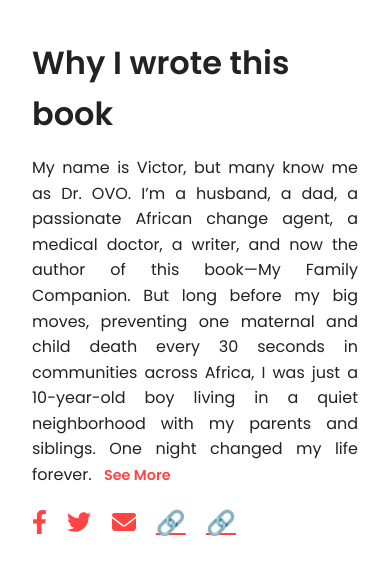
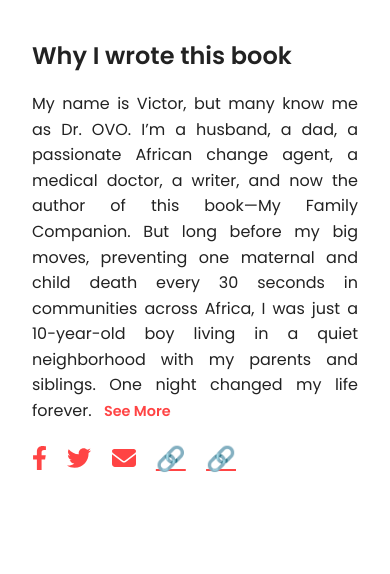
Before and after one commit to juverasworld/myfamilycompanion, a plain HTML site: page index.html in a window 390 px wide. Shown: the part 982-1556 px from the top of the page. After the commit the page ends 1492 px from the top, so only its background shows below. Drawn offline with nearby package versions, Linux system fonts and the light colour scheme.

Commit message:
content update

```diff
--- a/styles.css
+++ b/styles.css
@@ -290,7 +290,10 @@ body {
         z-index: 1000;
         box-shadow: 0 2px 6px rgba(0, 0, 0, 0.05);
     }
-
+.about-text h2 {
+    font-size: 1.5rem;
+    /* margin: 0.5rem 0; */
+}
     body::before {
         /* content: '';
         display: block;
```
